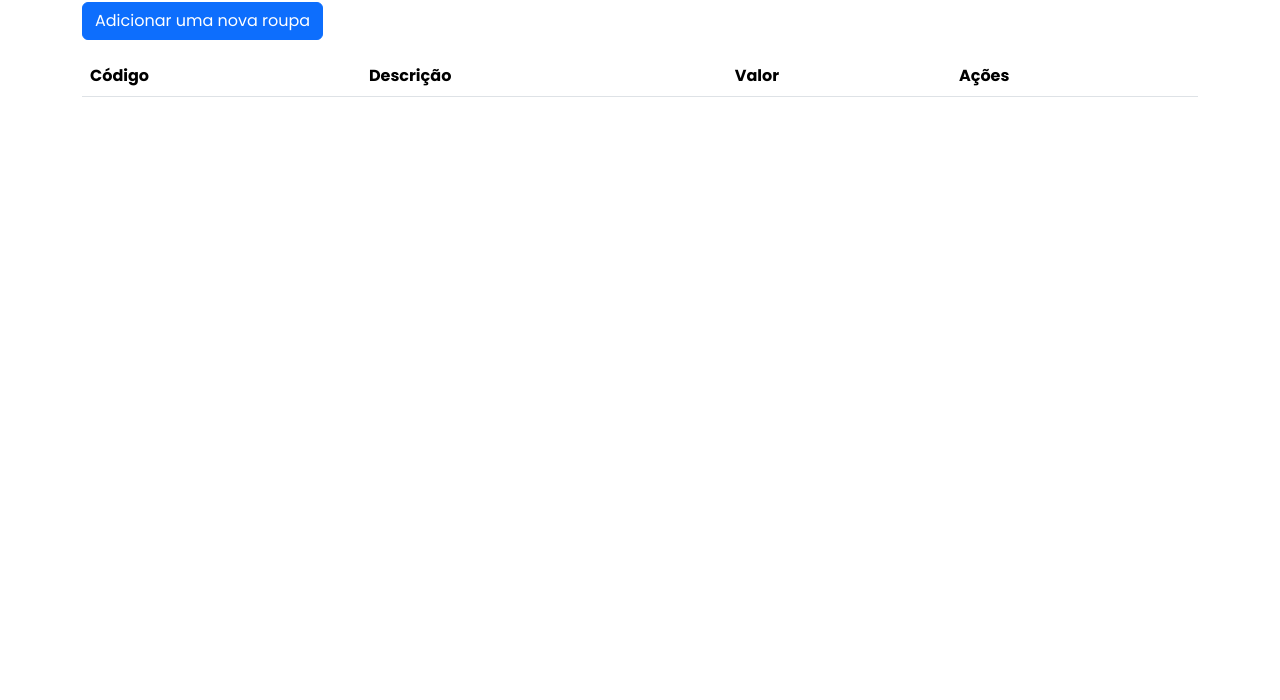
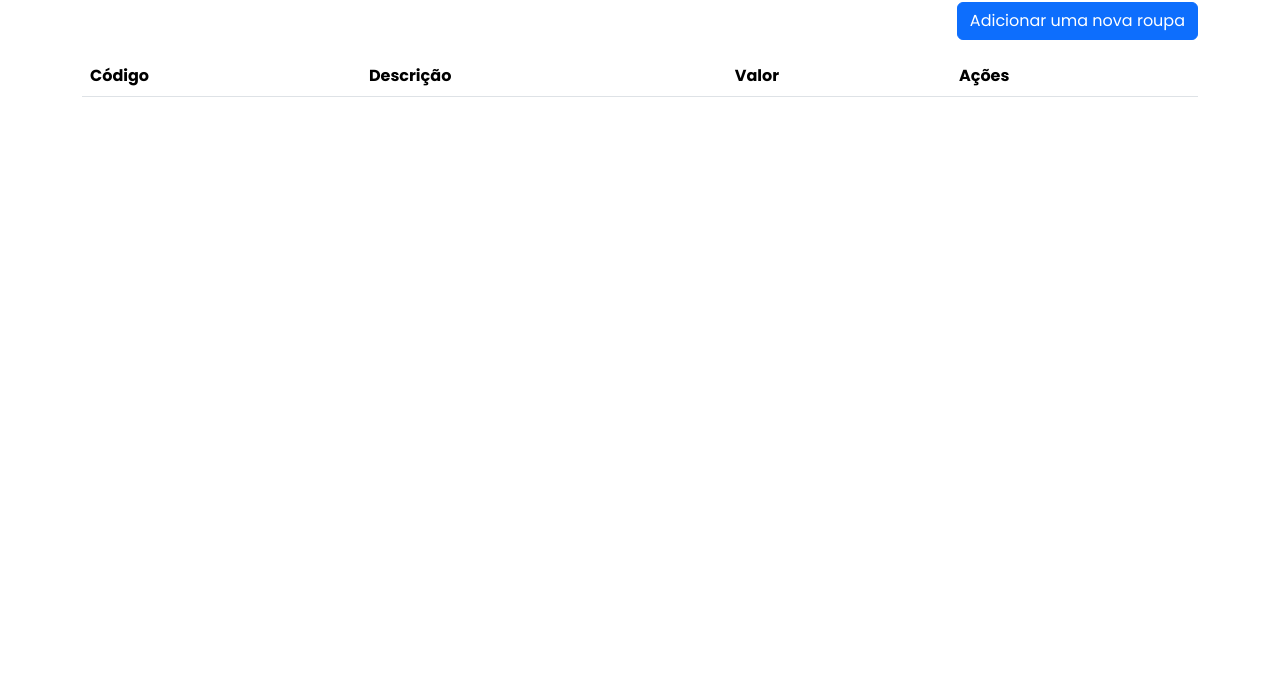
Before and after one commit to ana-capistrano/santander-coders-angular, a plain HTML site: page Programação Orientada a objetos/exercicio-individual/index.html in a window 1280 px wide. Shown: the part 100-800 px from the top of the page. Drawn offline with nearby package versions, Linux system fonts and the light colour scheme.

Commit message:
Ajuste de alinhamento

```diff
--- a/Programação Orientada a objetos/exercicio-individual/index.html
+++ b/Programação Orientada a objetos/exercicio-individual/index.html
@@ -14,9 +14,11 @@
 <body>
   <div class="container">
     <h2 class="mt-5 mb-3">Catálogo de Roupas</h2>
-    <button class="btn btn-primary mb-3" type="button" data-bs-toggle="modal" data-bs-target="#formModal"
-      onclick="clearModal()">Adicionar uma
-      nova roupa</button>
+    <div class="mb-3 d-flex flex-row-reverse">
+      <button class="btn btn-primary" type="button" data-bs-toggle="modal" data-bs-target="#formModal"
+        onclick="clearModal()">Adicionar uma
+        nova roupa</button>
+    </div>
 
     <div class="tableContent">
       <table class="table">
```
